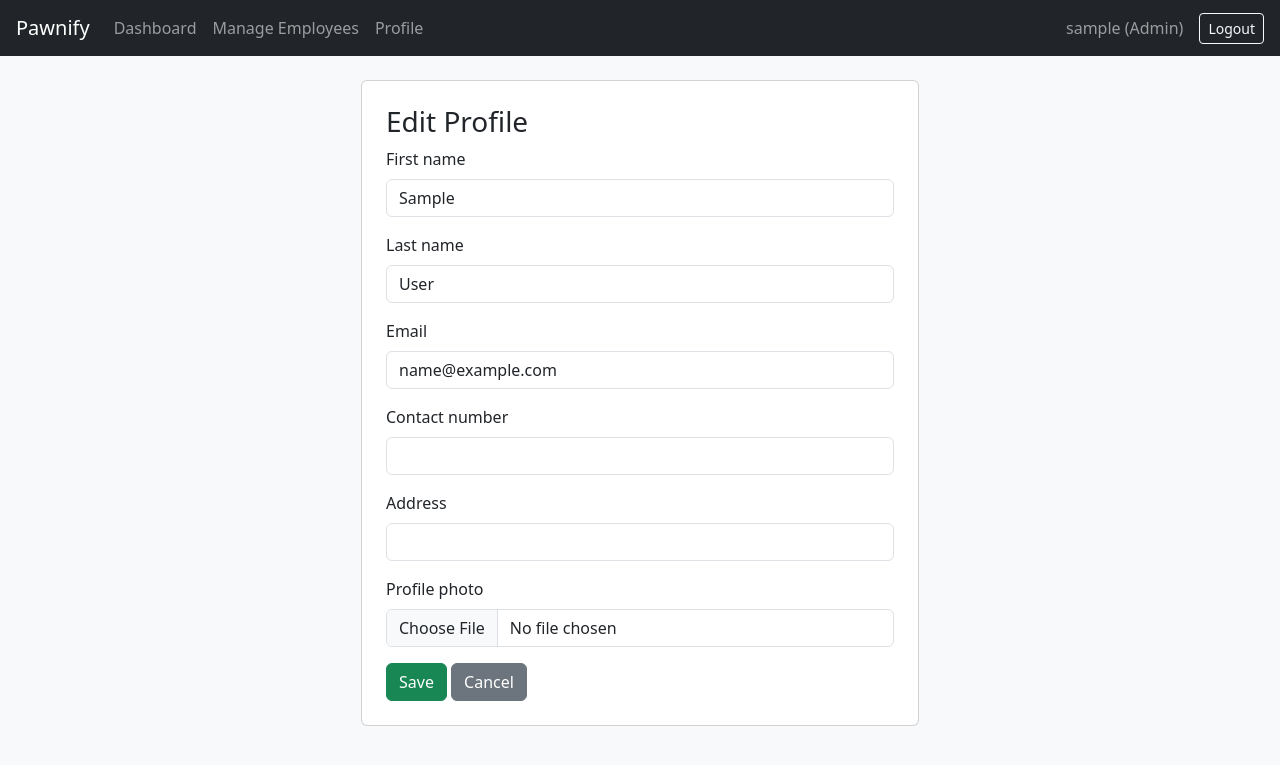
After one commit to kimberlykatepelone18-ui/Pawnify-Pelone-KimberlyKate-G08, a Django app: page /profile/edit/ in a window 1280 px wide. The commit adds this page. Shown: the top 765 px of the page. Run offline with Django 5.2, Linux system fonts and the light colour scheme; the visitor is signed in with stand-in values (Sample User, id 1).

Commit message:
Add profile and edit profile templates

```diff
--- /dev/null
+++ b/templates/accounts/edit_profile.html
@@ -0,0 +1,17 @@
+{% extends 'base.html' %}
+{% block title %}Edit Profile{% endblock %}
+{% block content %}
+<div class="col-md-6 mx-auto card p-4">
+  <h3>Edit Profile</h3>
+  <form method="post" enctype="multipart/form-data" novalidate>{% csrf_token %}
+    {% for field in form %}
+      <div class="mb-3">
+        <label class="form-label">{{ field.label }}</label>{{ field }}
+        {% for error in field.errors %}<div class="text-danger small">{{ error }}</div>{% endfor %}
+      </div>
+    {% endfor %}
+    <button class="btn btn-success">Save</button>
+    <a href="{% url 'profile' %}" class="btn btn-secondary">Cancel</a>
+  </form>
+</div>
+{% endblock %}
--- a/templates/base.html
+++ b/templates/base.html
@@ -12,6 +12,7 @@
   <ul class="navbar-nav me-auto">
   {% if user.is_authenticated %}
     <li class="nav-item"><a class="nav-link" href="{% url 'home' %}">Dashboard</a></li>
+
     {% if user.role == 'admin' %}
       <li class="nav-item"><a class="nav-link" href="/admin/">Manage Employees</a></li>
     {% elif user.role == 'appraiser' %}
@@ -20,6 +21,9 @@
       <li class="nav-item"><a class="nav-link" href="#">Loans &amp; Payments</a></li>
     {% elif user.role == 'customer' %}
       <li class="nav-item"><a class="nav-link" href="#">My Pawned Items</a></li>
+    {% endif %}
+        <li class="nav-item"><a class="nav-link" href="{% url 'profile' %}">Profile</a></li>
+
   {% endif %}
 </ul>
   {% if user.is_authenticated %}
```
Also changed, not shown: templates/accounts/profile.html (added, +17 -0 lines). Lines whose indentation alone changed are shown as unchanged.
